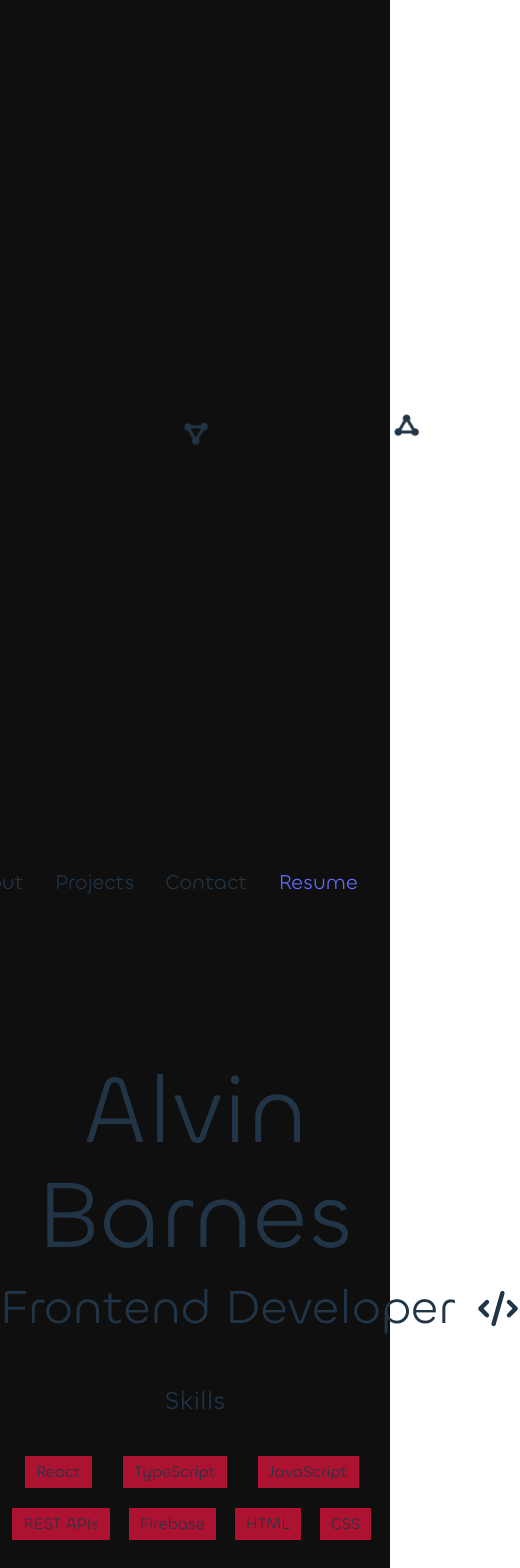
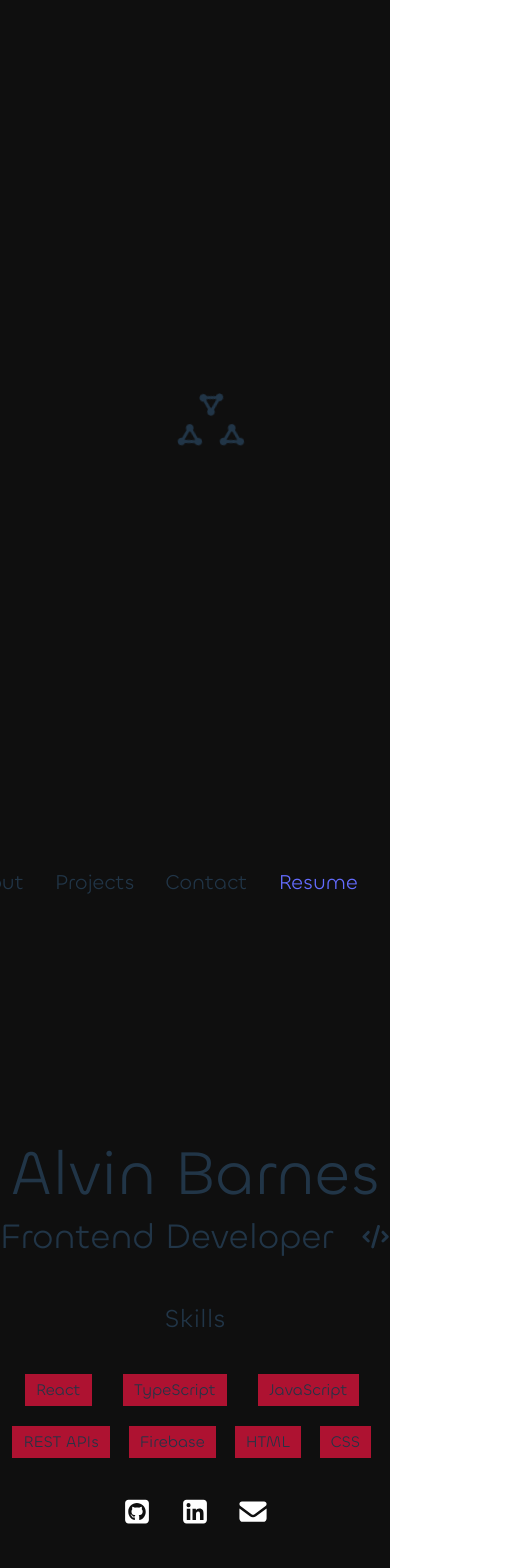
Before and after one commit to Khrononian/Portfolio, a React (Vite) app: page / in a window 390 px wide. Shown: the top 1568 px of the page, 520 px wide, since content can reach past the window. Built offline with nearby package versions, Linux system fonts and the light colour scheme.

Commit message:
Fixed animations to be more responsive and made text elements responsive

```diff
--- a/src/styles/App.css
+++ b/src/styles/App.css
@@ -14,6 +14,7 @@ main {
 }
 nav {
   background: #0F0F0F;
+  /* background: red; */
   padding: .05em;
   font-size: 1.3rem;
 }
@@ -38,12 +39,14 @@ header {
   min-height: 100vh;
 }
 header h1 {
-  font-size: 6rem;
+  /* font-size: 6rem; */
+  font-size: clamp(3rem, 16vw, 6rem);
   font-weight: 900;
   margin: 0;
 }
 header h2 {
-  font-size: 3rem;
+  /* font-size: 3rem; */
+  font-size: clamp(2.2rem, 5.2vw, 3rem);
   font-weight: 500;
   margin: 0;
 }
@@ -51,14 +54,18 @@ header div {
   margin: 0 auto;
 }
 .header-name {
+
   display: flex;
   justify-content: space-between;
   align-items: center;
-  width: 520px;
+  /* width: 520px; */
+  /* width: 420px; */
+  width: clamp(390px, 60vw, 520px);
   /* background: red; */
 }
 .header-name svg {
-  font-size: 2.2rem;
+  /* font-size: 2.2rem; */
+  font-size: clamp(.5rem, 6vw, 2.2rem);
   animation: bounce .9s ease-in ;
 }
  @keyframes bounce {
--- a/src/styles/LoadingPage.css
+++ b/src/styles/LoadingPage.css
@@ -3,6 +3,7 @@
     /* position: absolute; */
     width: 100%;
     /* background: red; */
+    overflow: hidden;
 }
 .loading-page div {
     display: flex;
@@ -16,32 +17,57 @@
 }
 .loading-page div svg:first-child {
     /* transform: rotate(80deg); */
-    transform-origin: top left;
     align-self: center;
+    transform-origin: center center;
+    position: absolute;
     animation: left 1.7s ease forwards;
 }
 .loading-page div svg:nth-child(2) {
     transform: rotate(20deg);
+    transform-origin: center center;
+    position: absolute;
     animation: middle 1.7s ease forwards;
 }
 .loading-page div svg:last-child {
     transform: rotate(80deg);
     align-self: center;
+    transform-origin: center center;
+    position: absolute;
     animation: right 1.7s ease forwards;
+}
+.orbit {
+    position: absolute;
+    transform-origin: center center;
+    animation: orbit 3.5s ease-in-out forwards 1.5s;
 }
 
 @keyframes left {
-    0% {transform: translate(0, 0) rotate(80deg);  }
-    10% {transform: translate(200px, 0) rotate(80deg) ; }
-    100% {transform: translate(415px, 0) rotate(80deg) ; }
+    0% {top: 50%; left: 50%; transform: translate(-1600%, 10%) rotate(80deg); }
+    /* 10% {transform: translate(200px, 0) rotate(80deg) ; } */
+    /* 10% {top: 50%; left: 50%; transform: translate(-900%, 10%) rotate(80deg) ; } */
+    /* 25% {transform: translate(475px, 0) rotate(80deg)} */
+
+    /* 100% {transform: translate(475px, 0) rotate(80deg) ; } */
+
+    100% {top: 50%; left: 50%; transform: translate(-70%, 10%) rotate(80deg); }
+    /* 100% {top: 50%; left: 50%; transform: translate(-1600%, 10%) rotate(80deg) ; } */
 }
 @keyframes middle {
-    0% {transform: translate(0, 0) rotate(20deg);  }
-    10% {transform: translate(0, 200px) rotate(20deg) ; }
-    100% {transform: translate(0, 420px) rotate(20deg) ; }
+    0% {top: 50%; left: 50%; transform: translate(1%, -2720%) rotate(20deg); }
+
+    100% {top: 50%; left: 50%; transform: translate(1%, -130%) rotate(20deg); }
+    /* 100% {top: 50%; left: 50%; transform: translate(1%, -2720%) rotate(20deg) ; } */
 }
 @keyframes right {
-    0% {transform: translate(0, 5px) rotate(80deg);  }
-    10% {transform: translate(-200px, 5px) rotate(80deg) ; }
-    100% {transform: translate(-390px, 4px) rotate(80deg) ; }
+    0% {top: 50%; right: 50%; transform: translate(1400%, 10%) rotate(80deg); }
+
+    100% {top: 50%; right: 50%; transform: translate(170%, 10%) rotate(80deg); }
+    /* 100% {top: 50%; right: 50%; transform: translate(1400%, 10%) rotate(80deg) ; } */
 }
+@keyframes orbit {
+    0% {transform: rotate(0deg);}
+    /* 25% {transform: rotate(360deg)}
+    50% {transform: rotate(720deg);}
+    75% {transform: rotate(1080deg);} */
+    100% {transform: rotate(2160deg); }
+}
```
